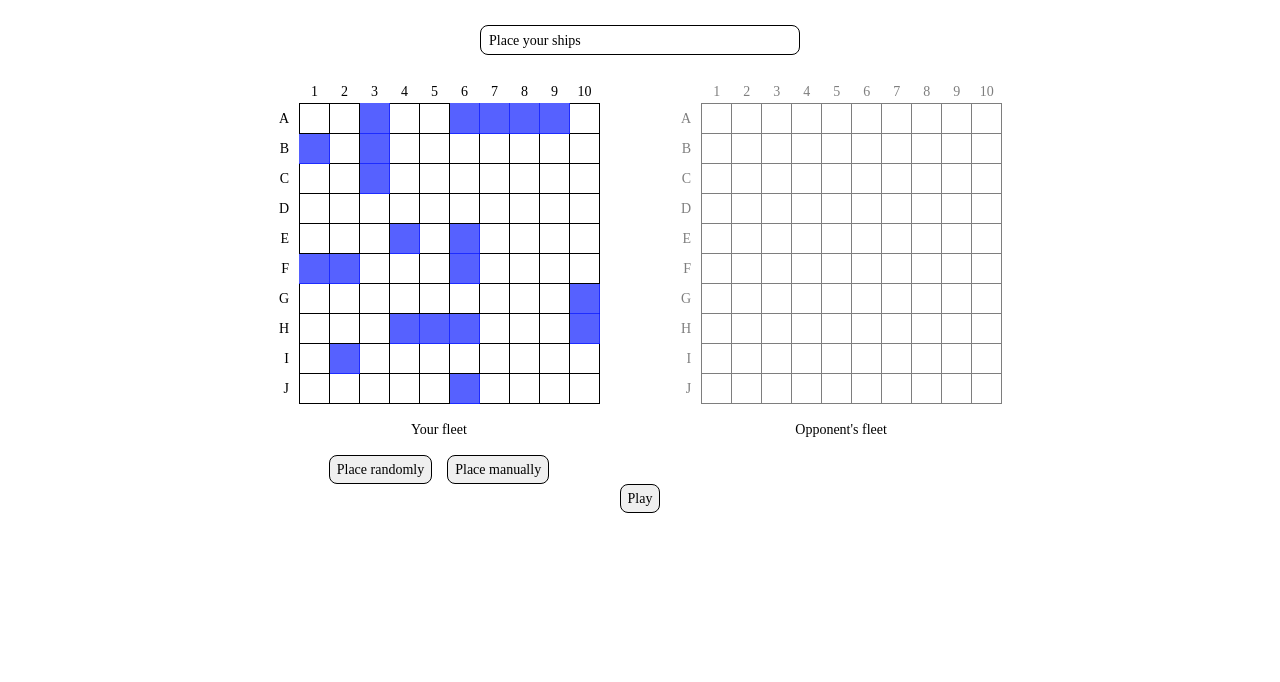
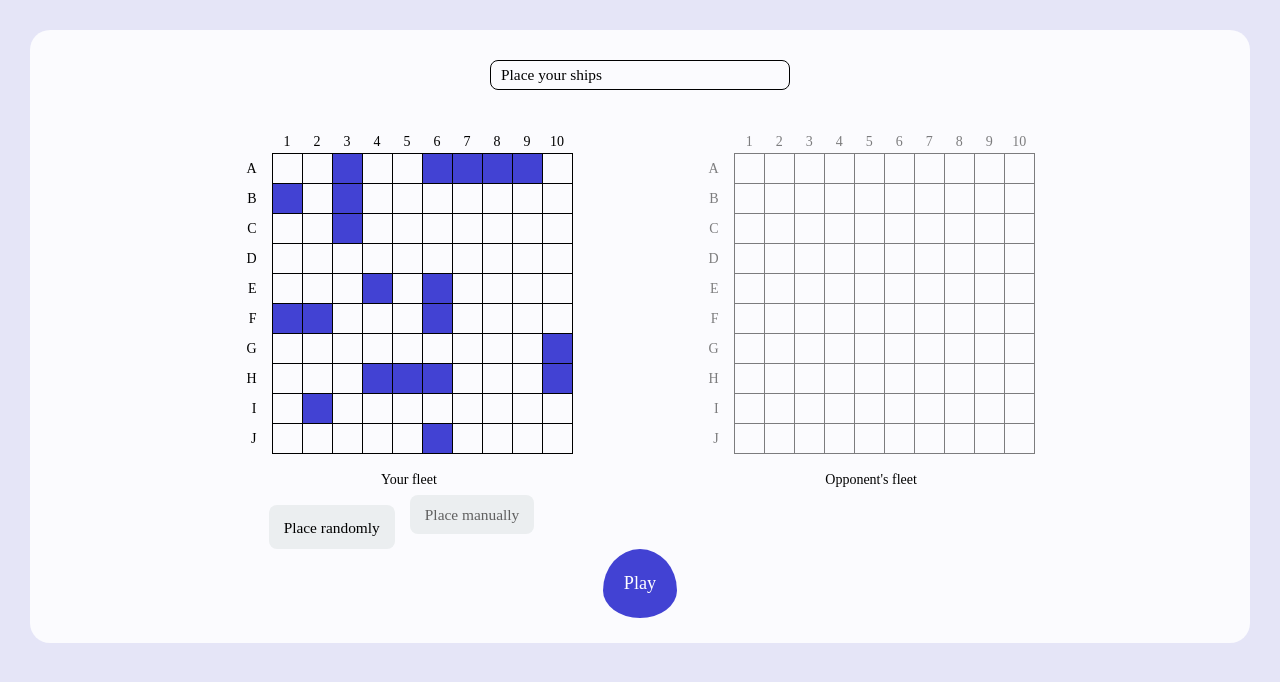
Before and after one commit to elen-afipe/battleship, a website built with webpack: page src/template.html in a window 1280 px wide. Built offline with nearby package versions, Linux system fonts and the light colour scheme.

Commit message:
Improve styles

```diff
--- a/src/style.css
+++ b/src/style.css
@@ -60,47 +60,72 @@ a {
 
 :root {
   user-select: none;
-  --system-ui: Arial;
-  /* system-ui, "Segoe UI", Roboto, Helvetica, Arial, sans-serif, */
-  /* "Segoe UI Symbol"; */
+  --system-ui:
+    Arial, system-ui, "Segoe UI", Roboto, Helvetica, Arial, sans-serif;
   font-size: 14px;
   --primary: rgb(209, 223, 246);
   --white: white;
   --black: black;
-  --blue: rgba(0, 17, 255, 0.662);
-  --grey: rgba(165, 165, 165, 0.509);
-  --red: rgba(255, 69, 69, 0.539);
-  --red-text: rgb(255, 69, 69);
+  --blue: #0000c5bc;
+  --blued: #0000c5;
+  --cloud: #ebeef0;
+  --cloudd: #d4dadf;
+  --play: gradient();
+  --grey: #f0f0f0;
+  --red: #f02828c3;
+  --red-text: #ae0505;
 }
-
+body {
+  font-family: "Pangolin";
+  background-color: #e5e5f7;
+  background-image:
+    linear-gradient(#444df75c 0.5px, transparent 0.5px),
+    linear-gradient(to right, #444df75c 0.5px, #e5e5f7 0.5px);
+  background-size: 30px 30px;
+}
 .game-container {
   display: flex;
   flex-direction: column;
   align-items: center;
+  margin: 30px;
+  background-color: rgba(255, 255, 255, 0.84);
+  border-radius: 20px;
+  padding-bottom: 25px;
 }
 .game-state {
+  padding: 3px 10px;
+  font-size: 1.1rem;
   display: flex;
   align-items: center;
-  padding: 8px;
   text-align: left;
-  margin: 25px;
-  min-width: 320px;
+  margin: 30px;
+  margin-bottom: 40px;
+  min-width: 300px;
   height: 30px;
-  border: 1px solid black;
+  border: 1px solid var(--black);
   border-radius: 8px;
 }
 .boards-container {
   display: flex;
   flex-wrap: wrap;
-  gap: 80px;
+  gap: 135px;
 }
 
 .board {
   border-collapse: collapse;
 }
+.board.first {
+  cursor: move;
+}
 .board-label {
   text-align: center;
   margin: 15px 25px;
+}
+.manual {
+  color: rgb(96, 96, 96);
+  text-align: center;
+  margin: 15px;
+  margin-top: -10px;
 }
 .cell {
   border: 1px solid var(--black);
@@ -108,15 +133,15 @@ a {
   height: 30px;
   text-align: center;
 }
+
 td.x-label {
   text-align: center;
 }
 td.y-label {
   text-align: right;
-  padding-right: 10px;
+  padding-right: 15px;
 }
 .ship {
-  border: 1px solid var(--blue);
   background-color: var(--blue);
 }
 .missed {
@@ -126,10 +151,15 @@ td.y-label {
 
 .hit {
   padding: 0px;
-  font-size: 1.2rem;
   color: var(--red-text);
   background-color: var(--red);
 }
+
+.hit::after {
+  font-size: 1.4rem;
+  content: "╳ ";
+}
+
 .not-clickable {
   pointer-events: none;
 }
@@ -140,31 +170,60 @@ td.y-label {
 .btns-container {
   display: flex;
   justify-content: center;
-  gap: 15px;
 }
 .btn {
   cursor: pointer;
   border-radius: 8px;
-  border: 1px solid black;
-  padding: 3px 7px;
+  border: 1px solid transparent;
+  background-color: var(--cloud);
+  padding: 7px 14px;
+  font-size: 1.1rem;
+}
+.btn:hover {
+  transition: background-color 200ms ease-out;
+}
+.btn:active {
+  opacity: 0.5;
+  transition: opacity 200ms ease-out;
+}
+.game-control {
+  padding: 20px;
+  font-size: 1.3rem;
+  background-color: var(--blue);
+  color: var(--white);
+  border-radius: 50% 50% 50% 50% / 60% 60% 40% 40%;
+}
+.game-control:hover {
+  background-color: var(--blued);
+}
+.random:hover {
+  background-color: var(--cloudd);
 }
 .hidden {
   opacity: 0;
   pointer-events: none;
 }
-/* .drag-over.ok {
-  background-color: green;
-}
-.drag-over.notok {
-  background-color: red;
-} */
-/* .dragging {
-  opacity: 0;
-} */
 
 @media (max-width: 900px) {
+  .game-state {
+    min-width: 250px;
+  }
+  .game-container {
+    margin: 40px 100px;
+  }
   .boards-container {
     flex-direction: column;
     gap: 30px;
   }
 }
+@media (max-width: 600px) {
+  .game-container {
+    margin: 40px;
+  }
+}
+@media (max-width: 450px) {
+  .game-container {
+    margin: 0px;
+    padding: 20px;
+  }
+}
```
